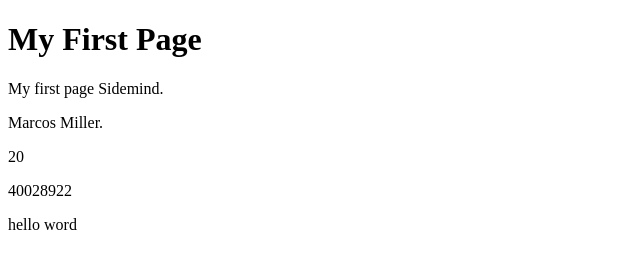
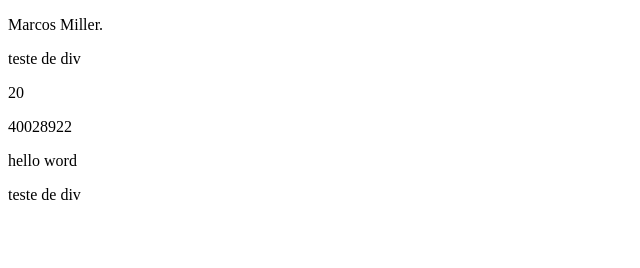
Before and after one commit to marcosmillerj/teste2Github, a plain HTML site: page index.html in a window 1280 px wide. Shown: the whole page, without its empty margins (0-640 px from the left). Drawn offline with Linux system fonts and the light colour scheme.

```diff
--- a/index.html
+++ b/index.html
@@ -1,11 +1,16 @@
 <!DOCTYPE html>
 <html>
   <body>
-    <h1>My First Page</h1>
-    <p>My first page Sidemind.</p>
     <p>Marcos Miller.</p>
+    <div>teste de div</div>
+
+
     <p>20</p>
     <p>40028922</p>
+
+
     <p>hello word</p>
+
+    <div>teste de div</div>
   </body>
 </html>
```
